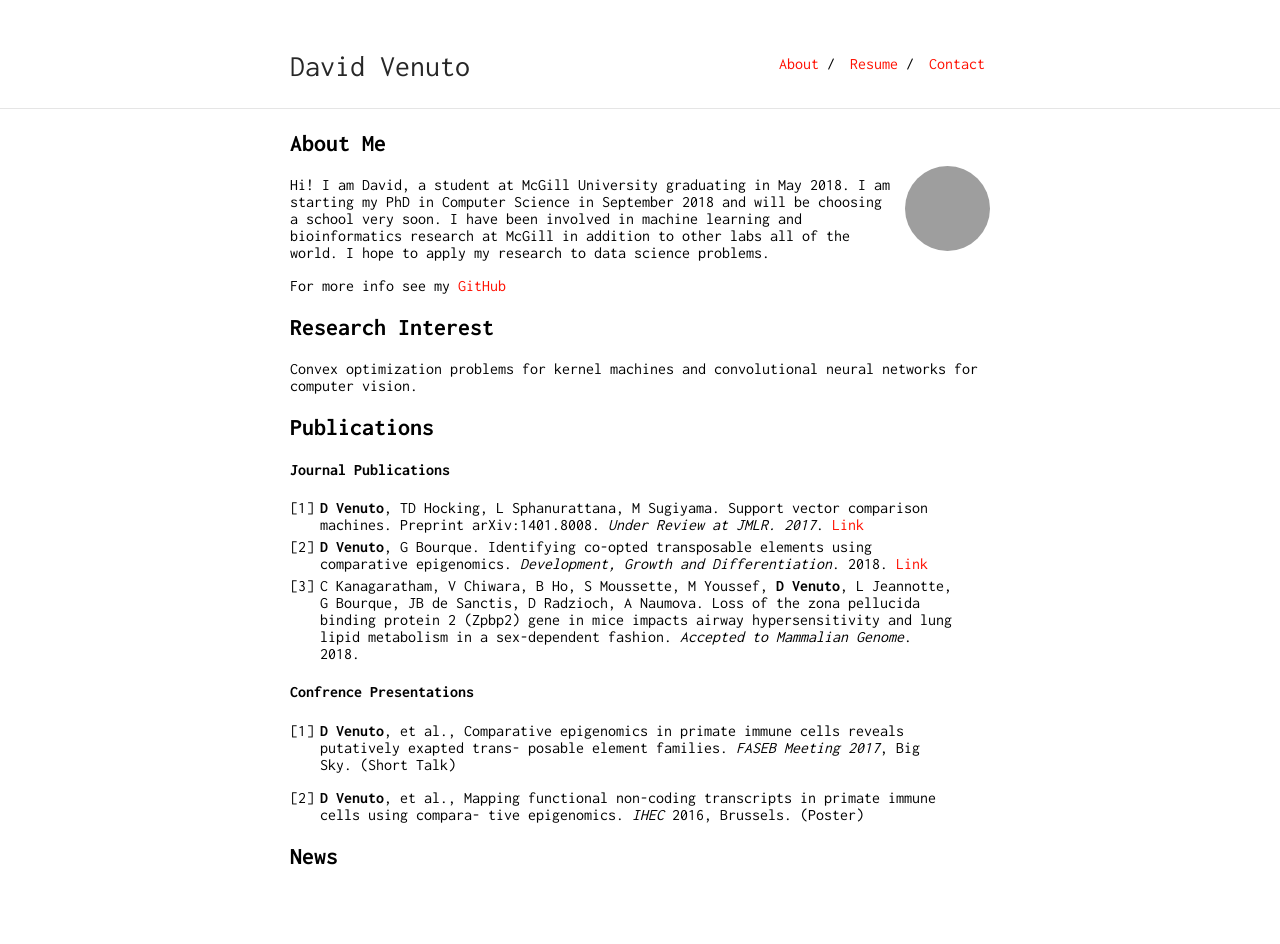
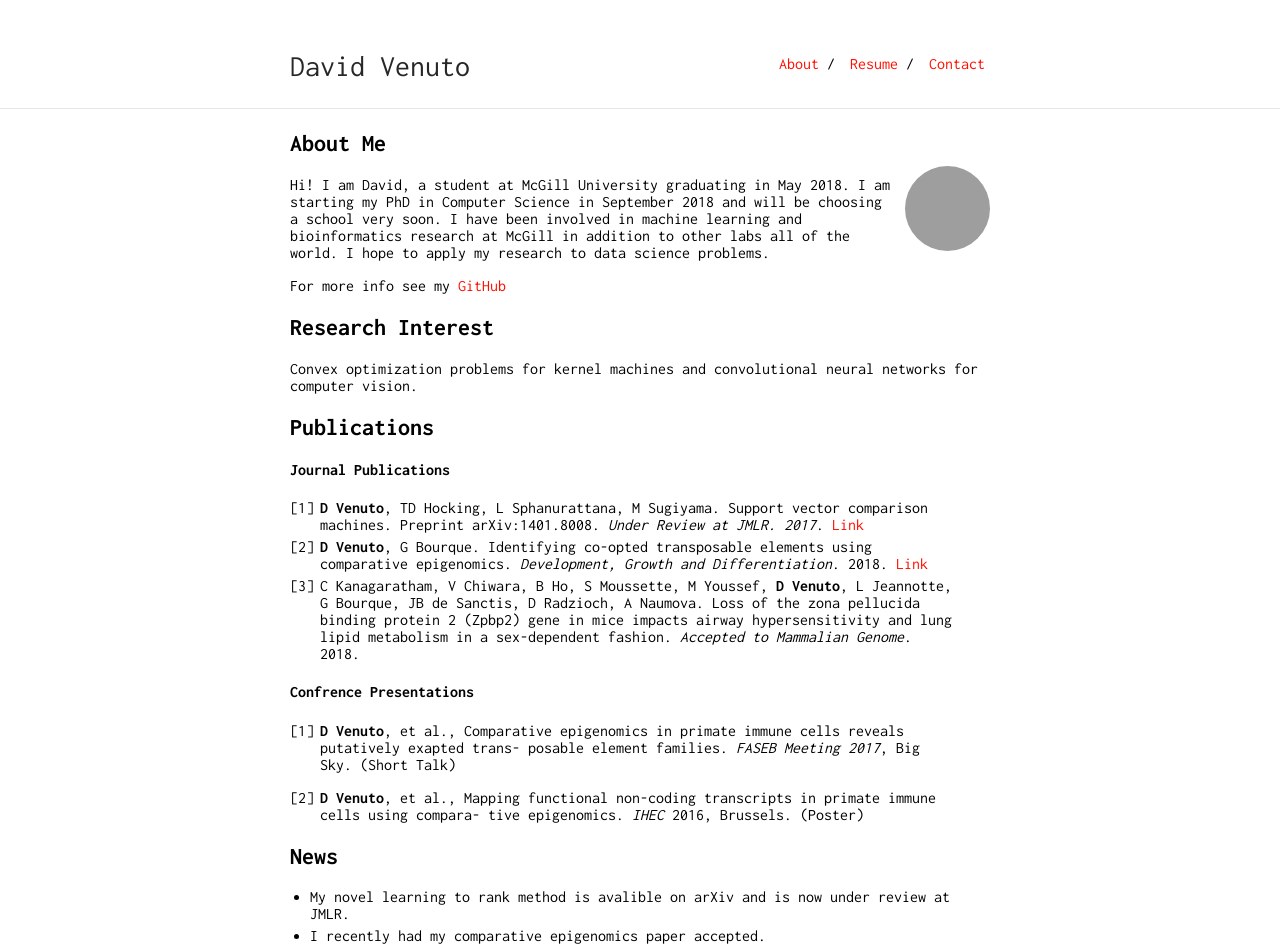
Before and after one commit to dvVenuto/dvvenuto.github.io, a Jekyll site: the page built from index.md, in a window 1280 px wide. Built offline with Jekyll 4.4.1, drawn with Linux system fonts in a browser that asks for light colours; our own code applies the rules of GitHub Pages for plain Markdown files; before the commit the page ends 900 px from its top, so only the background shows below that; grey boxes are pictures that could not be loaded.

Commit message:
Update index.md

```diff
--- a/index.md
+++ b/index.md
@@ -29,3 +29,6 @@ Convex optimization problems for kernel machines and convolutional neural networ
 2. **D Venuto**, et al., Mapping functional non-coding transcripts in primate immune cells using compara- tive epigenomics. *IHEC* 2016, Brussels. (Poster)
 
 ## News
+
+- My novel learning to rank method is avalible on arXiv and is now under review at JMLR.
+- I recently had my comparative epigenomics paper accepted.
```
